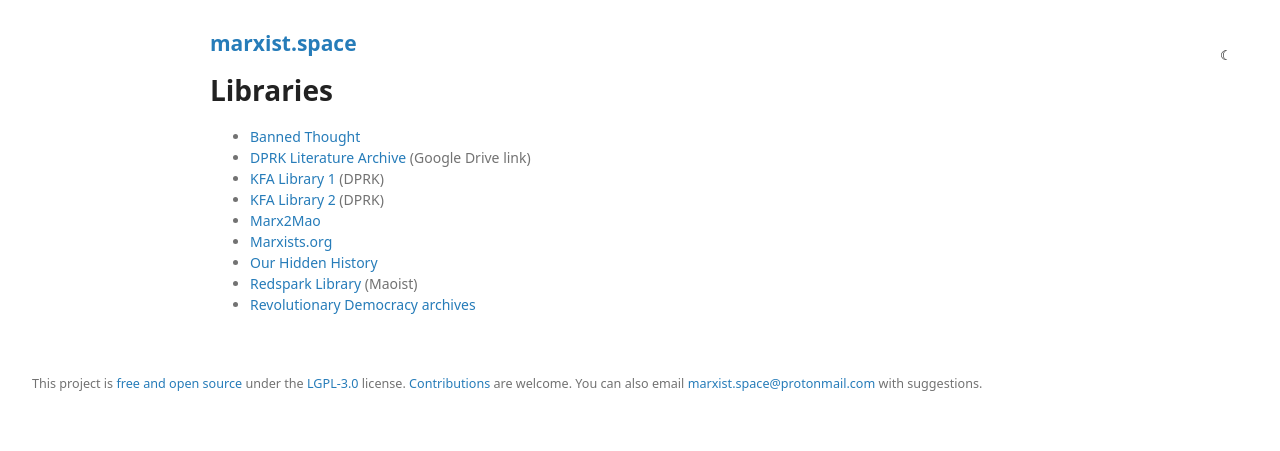
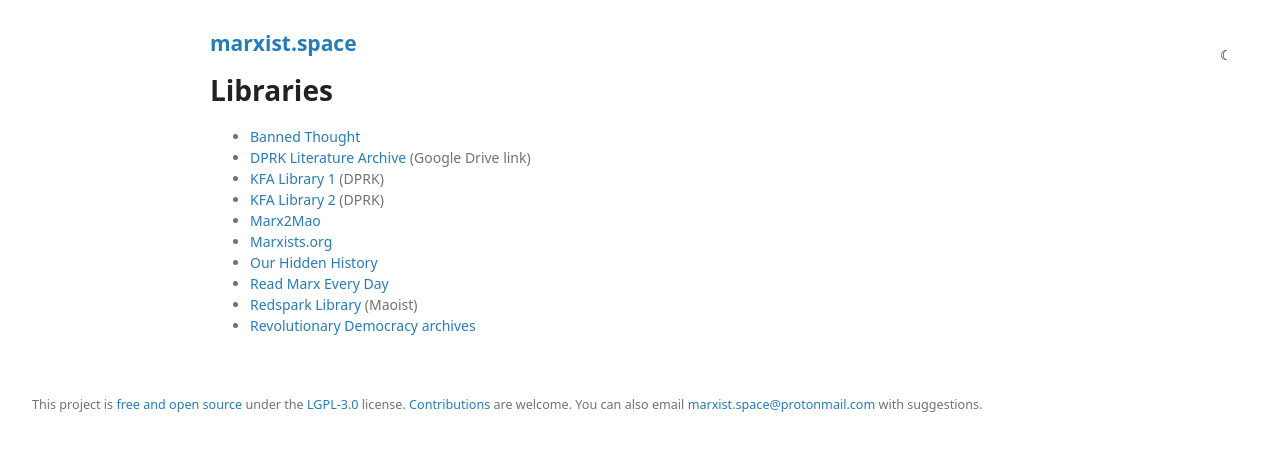
Before and after one commit to prolesoft/marxist.space, a Jekyll site: the page built from libraries.md, in a window 1280 px wide. Shown: the top 451 px of the page. Built offline with Jekyll 4.4.1, drawn with Linux system fonts in a browser that asks for light colours; our own code applies the rules of GitHub Pages for plain Markdown files.

Commit message:
libraries.md

```diff
--- a/libraries.md
+++ b/libraries.md
@@ -13,5 +13,6 @@
 * [Marx2Mao](http://marx2mao.phpwebhosting.com/)
 * [Marxists.org](https://marxists.org)
 * [Our Hidden History](https://ourhiddenhistory.org/)
+* [Read Marx Every Day](http://www.readmarxeveryday.org/)
 * [Redspark Library](http://library.redspark.nu/Main_Page) (Maoist)
 * [Revolutionary Democracy archives](https://www.revolutionarydemocracy.org/archive/)
```
